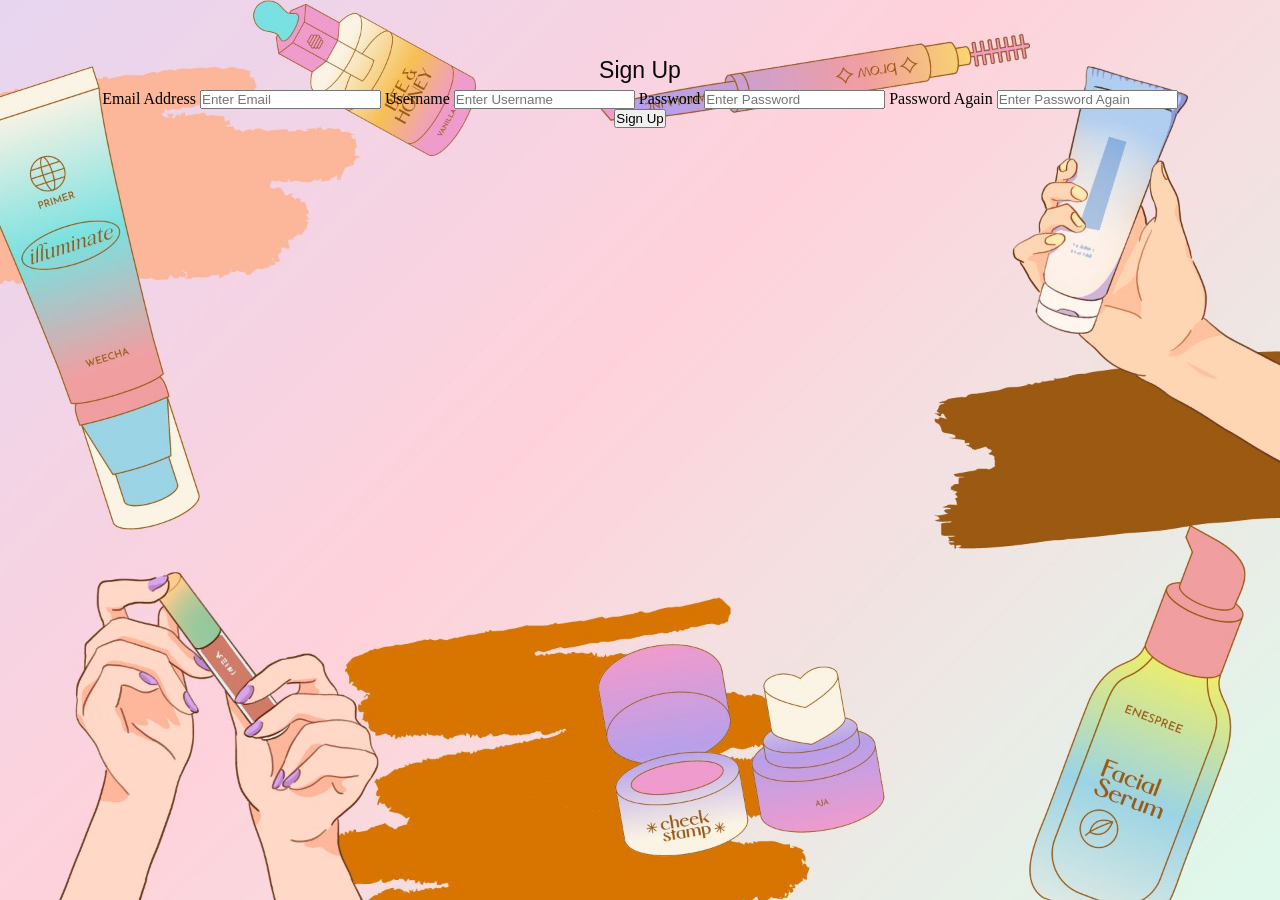
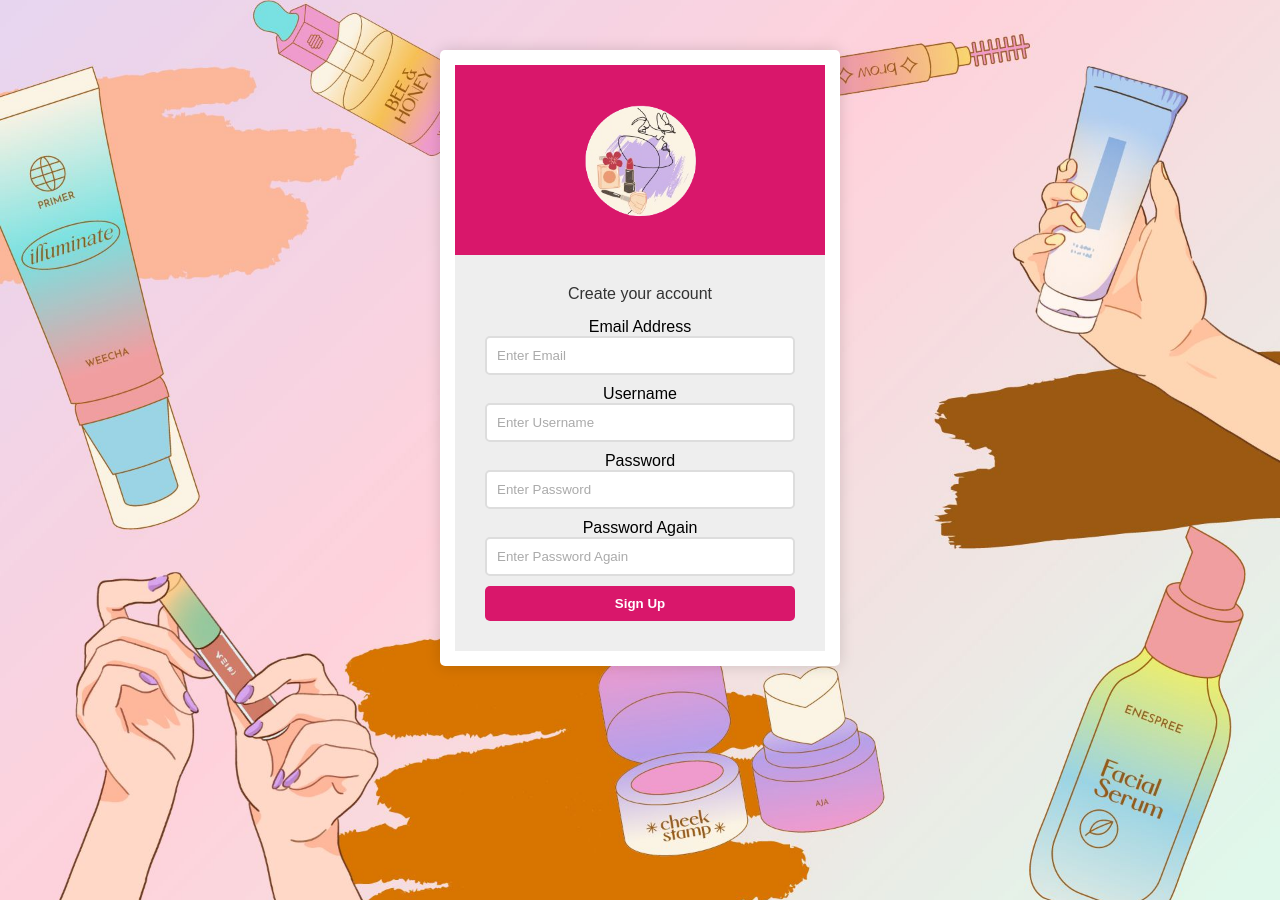
Before and after one commit to afiqahaunie/ColorMakeupAnalysis, a Flask app: page /signup in a window 1280 px wide. Shown: the part 91-991 px from the top of the page. Run offline with Flask 3, Linux system fonts and the light colour scheme.

Commit message:
auth correction

```diff
--- /dev/null
+++ b/website/static/auth.css
@@ -0,0 +1,89 @@
+#login-form,
+#login-form * {
+    box-sizing: border-box;
+    font-family: sans-serif;
+}
+
+#signup-form,
+#signup-form * {
+    box-sizing: border-box;
+    font-family: sans-serif;
+}
+
+#login-form {
+    max-width: 400px;
+    margin: 0 auto;
+    border-radius: 5px;
+    overflow: hidden;
+    box-shadow: 0 0 15px rgba(0,0,0,0.15);
+
+    padding: 15px;
+    background: white;
+}
+
+#signup-form {
+    max-width: 400px;
+    margin: 0 auto;
+    border-radius: 5px;
+    overflow: hidden;
+    box-shadow: 0 0 15px rgba(0,0,0,0.15);
+
+    padding: 15px;
+    background: white;
+}
+
+.auth-form__logo-container {
+    padding: 30px;
+    background: rgb(217, 23, 107);
+}
+
+.auth-form__logo {
+    display: block;
+    max-width: 125px;
+    margin: 0 auto;
+}
+.form-group{
+    padding: 30px;
+    background: #eeeeee;
+}
+
+.auth-form__header{
+    margin-bottom: 15px;
+    text-align: center;
+    color: #333333
+}
+
+.auth-form__input{
+    width: 100%;
+    margin-bottom: 10px;
+    padding: 10px;
+    border-radius: 5px;
+    border: 2px solid #dddddd;
+    background: #ffffff;
+    outline: none;
+    transition: border-color 0.5s;
+}
+
+.auth-form__input:focus {
+    border-color: rgb(217, 23, 107);
+}
+
+.auth-form__input::placeholder {
+    color: #aaaaaa;
+}
+
+.auth-form__button{
+    padding: 10px;
+    color: #ffffff;
+    font-weight: bold;
+    background: rgb(217, 23, 107);
+    width: 100%;
+    border: none;
+    outline: none;
+    border-radius: 5px;
+    cursor: pointer;
+}
+
+.auth-form__button:active{
+    background: rgb(217, 23, 107);
+}
--- a/website/templates/signup.html
+++ b/website/templates/signup.html
@@ -2,11 +2,16 @@
 {% block title %}Sign Up{% endblock %}
 {% block content %}
 
-<form method="POST">
-    <h3 align="center">Sign Up</h3>
-    <div align="center" class="form-group">
+<link rel="stylesheet" type="text/css" href="{{url_for('static', filename='auth.css')}}">
+
+<form method="POST" id="signup-form">
+    <div class="auth-form__logo-container">
+        <img class="auth-form__logo" src="static/logo.png" alt="Logo">
+    </div>
+    <div class="form-group">
+        <div class="auth-form__header">Create your account</div>
           <label for="email">Email Address</label>
-        <input
+          <input class="auth-form__input"
               type="text"
               id="email"
               name="email"
@@ -14,7 +19,7 @@
               placeholder="Enter Email"
             />
           <label for="username">Username</label>
-        <input
+          <input class="auth-form__input"
               type="text"
               id="username"
               name="username"
@@ -22,7 +27,7 @@
               placeholder="Enter Username"
             />
           <label for="password1">Password</label>
-        <input
+          <input class="auth-form__input"
               type="password"
               id="password1"
               name="password1"
@@ -30,7 +35,7 @@
               placeholder="Enter Password"
             />
           <label for="password2">Password Again</label>
-        <input
+          <input class="auth-form__input"
               type="password"
               id="password2"
               name="password2"
@@ -38,9 +43,32 @@
               placeholder="Enter Password Again"
             />
         <br/>
-        <button class="submit-button" type="submit">Sign Up</button>
+        <button class="auth-form__button" type="submit">Sign Up</button>
 
     </div>
 </form>
 
+<script>
+    document.getElementById('signup-form').addEventListener('submit', function(event) {
+        event.preventDefault();
+
+        fetch('/signup', {
+            method: 'POST',
+            body: new FormData(this)
+        })
+        .then(response => response.json())
+        .then(data => {
+            if (data.success) {
+                alert(data.message);
+                window.location.href = "{{ url_for('views.home') }}"; // Redirect to home page
+            } else {
+                alert(data.message);
+            }
+        })
+        .catch(error => {
+            console.error('Error:', error);
+        });
+    });
+</script>
+
 {% endblock %}
```
Also changed, not shown: website/auth.py (+26 -24 lines), website/templates/login.html (+32 -6 lines), instance/database.db (added), website/static/logo.png (added). Lines whose indentation alone changed are shown as unchanged.
